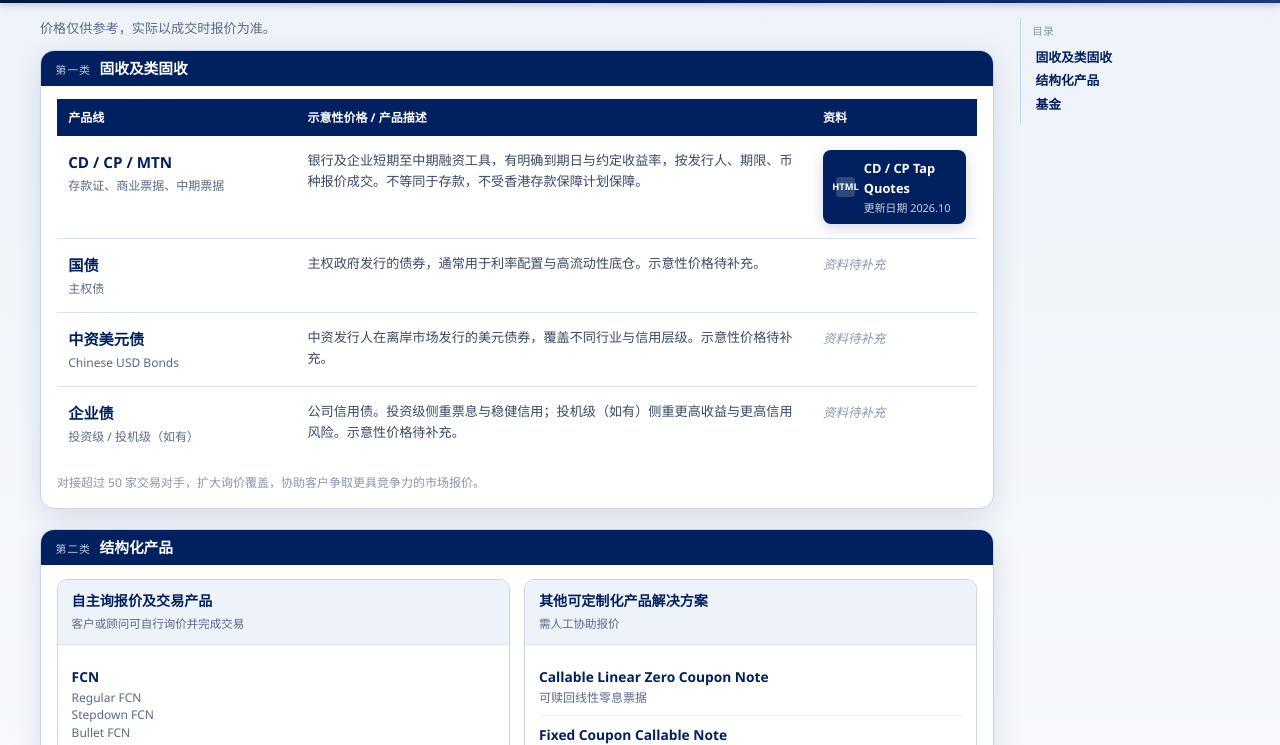
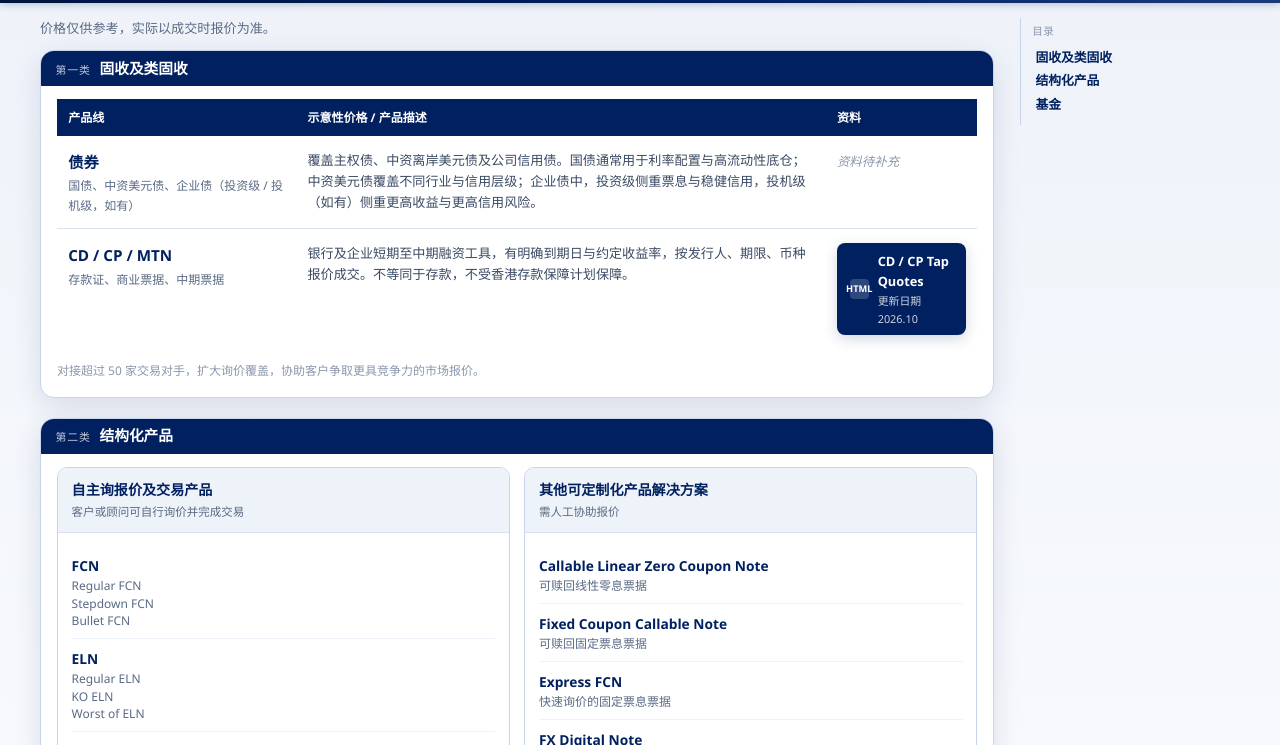
Before and after one commit to iyinli/WTI-Product-Shelf, a plain HTML site: page index.html in a window 1280 px wide. Shown: the part 33-778 px from the top of the page. Drawn offline with Linux system fonts and the light colour scheme.

Commit message:
Merge government, Chinese USD and corporate bonds into one Bonds row
Place Bonds ahead of CD/CP/MTN, and remove the placeholder line about indicative prices still being pending.

```diff
--- a/index.html
+++ b/index.html
@@ -273,6 +273,11 @@
               </tr>
             </thead>
             <tbody>
+              <tr id="fi-bond">
+                <td class="name">债券<span class="sub">国债、中资美元债、企业债（投资级 / 投机级，如有）</span></td>
+                <td class="desc">覆盖主权债、中资离岸美元债及公司信用债。国债通常用于利率配置与高流动性底仓；中资美元债覆盖不同行业与信用层级；企业债中，投资级侧重票息与稳健信用，投机级（如有）侧重更高收益与更高信用风险。</td>
+                <td><span class="pending">资料待补充</span></td>
+              </tr>
               <tr id="fi-cd">
                 <td class="name">CD / CP / MTN<span class="sub">存款证、商业票据、中期票据</span></td>
                 <td class="desc">银行及企业短期至中期融资工具，有明确到期日与约定收益率，按发行人、期限、币种报价成交。不等同于存款，不受香港存款保障计划保障。</td>
@@ -285,21 +290,6 @@
                     </span>
                   </a>
                 </td>
-              </tr>
-              <tr id="fi-gov">
-                <td class="name">国债<span class="sub">主权债</span></td>
-                <td class="desc">主权政府发行的债券，通常用于利率配置与高流动性底仓。示意性价格待补充。</td>
-                <td><span class="pending">资料待补充</span></td>
-              </tr>
-              <tr id="fi-cnyusd">
-                <td class="name">中资美元债<span class="sub">Chinese USD Bonds</span></td>
-                <td class="desc">中资发行人在离岸市场发行的美元债券，覆盖不同行业与信用层级。示意性价格待补充。</td>
-                <td><span class="pending">资料待补充</span></td>
-              </tr>
-              <tr id="fi-corp">
-                <td class="name">企业债<span class="sub">投资级 / 投机级（如有）</span></td>
-                <td class="desc">公司信用债。投资级侧重票息与稳健信用；投机级（如有）侧重更高收益与更高信用风险。示意性价格待补充。</td>
-                <td><span class="pending">资料待补充</span></td>
               </tr>
             </tbody>
           </table>
@@ -440,10 +430,8 @@
       <div class="toc-group">
         <a href="#fi">固收及类固收</a>
         <ul class="toc-subs">
+          <li><a href="#fi-bond">债券</a></li>
           <li><a href="#fi-cd">CD / CP / MTN</a></li>
-          <li><a href="#fi-gov">国债</a></li>
-          <li><a href="#fi-cnyusd">中资美元债</a></li>
-          <li><a href="#fi-corp">企业债</a></li>
         </ul>
       </div>
       <div class="toc-group">
```
